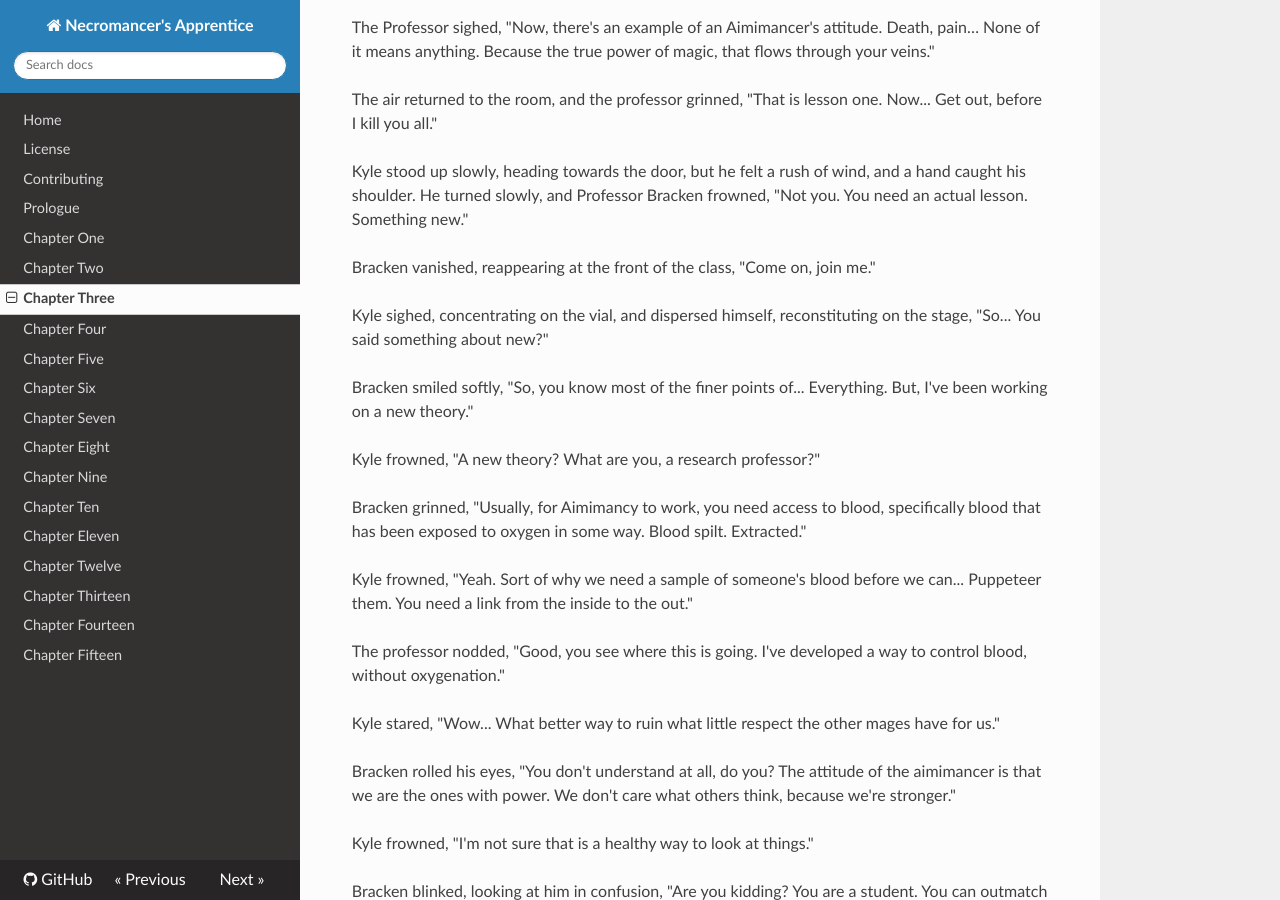
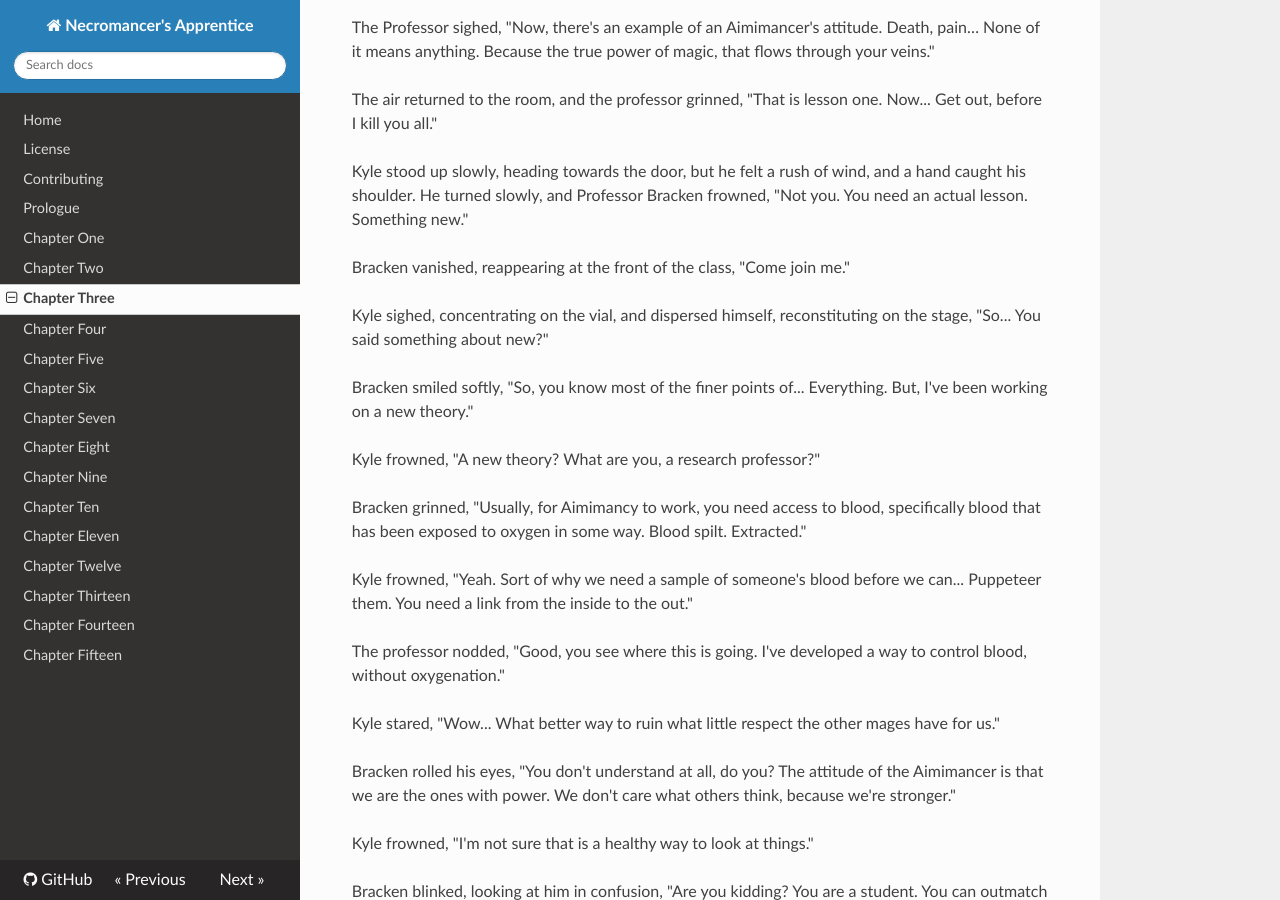
Before and after one commit to shakna-israel/NecromancersApprentice, an MkDocs documentation site: the page built from docs/003-Chapter-Three.md, in a window 1280 px wide and 900 px high, scrolled down 8355 px. Built offline with MkDocs 1.6.1, drawn with Linux system fonts in a browser that asks for light colours; nearby versions of some CDN libraries; old or Windows-style settings are respelled for this version of MkDocs; some of the changed text lies outside the part shown.

Commit message:
Grammar tweaks.

```diff
--- a/docs/003-Chapter-Three.md
+++ b/docs/003-Chapter-Three.md
@@ -138,7 +138,7 @@ Kyle frowned, feeling like a death threat hung over his head, "What do you mean,
 
 "Don't." Abigail whispered immediately, her voice clouded with fear.
 
-The professor shrugged, "It's your secret, then... But one day very soon, you'll be required to reveal it, or one of you three will die... And i won't be able to bring them back."
+The professor shrugged, "It's your secret, then... But one day very soon, you'll be required to reveal it, or one of you three will die... And I won't be able to bring them back."
 
 Kyle blinked, "Foresight, especially that specific, is incredibly rare... And isn't it Vitamancy? Your opposite?"
 
@@ -180,7 +180,7 @@ The air returned to the room, and the professor grinned, "That is lesson one. No
 
 Kyle stood up slowly, heading towards the door, but he felt a rush of wind, and a hand caught his shoulder. He turned slowly, and Professor Bracken frowned, "Not you. You need an actual lesson. Something new."
 
-Bracken vanished, reappearing at the front of the class, "Come on, join me."
+Bracken vanished, reappearing at the front of the class, "Come join me."
 
 Kyle sighed, concentrating on the vial, and dispersed himself, reconstituting on the stage, "So... You said something about new?"
 
@@ -196,7 +196,7 @@ The professor nodded, "Good, you see where this is going. I've developed a way t
 
 Kyle stared, "Wow... What better way to ruin what little respect the other mages have for us."
 
-Bracken rolled his eyes, "You don't understand at all, do you? The attitude of the aimimancer is that we are the ones with power. We don't care what others think, because we're stronger."
+Bracken rolled his eyes, "You don't understand at all, do you? The attitude of the Aimimancer is that we are the ones with power. We don't care what others think, because we're stronger."
 
 Kyle frowned, "I'm not sure that is a healthy way to look at things."
 
@@ -274,7 +274,7 @@ Abigail touched his hand gently, "I'm sorry."
 
 Kyle frowned, "How do you know?"
 
-Fiona cringed, the color running out of her hair, "The Headmaster took my detention. Gave me that message for you."
+Fiona cringed, the colour running out of her hair, "The Headmaster took my detention. Gave me that message for you."
 
 Kyle's eyes widened, "You were given detention? For the rock on the girl's head?"
 
```
Also changed, not shown: other parts of docs/003-Chapter-Three.md (+2 -2 lines).
